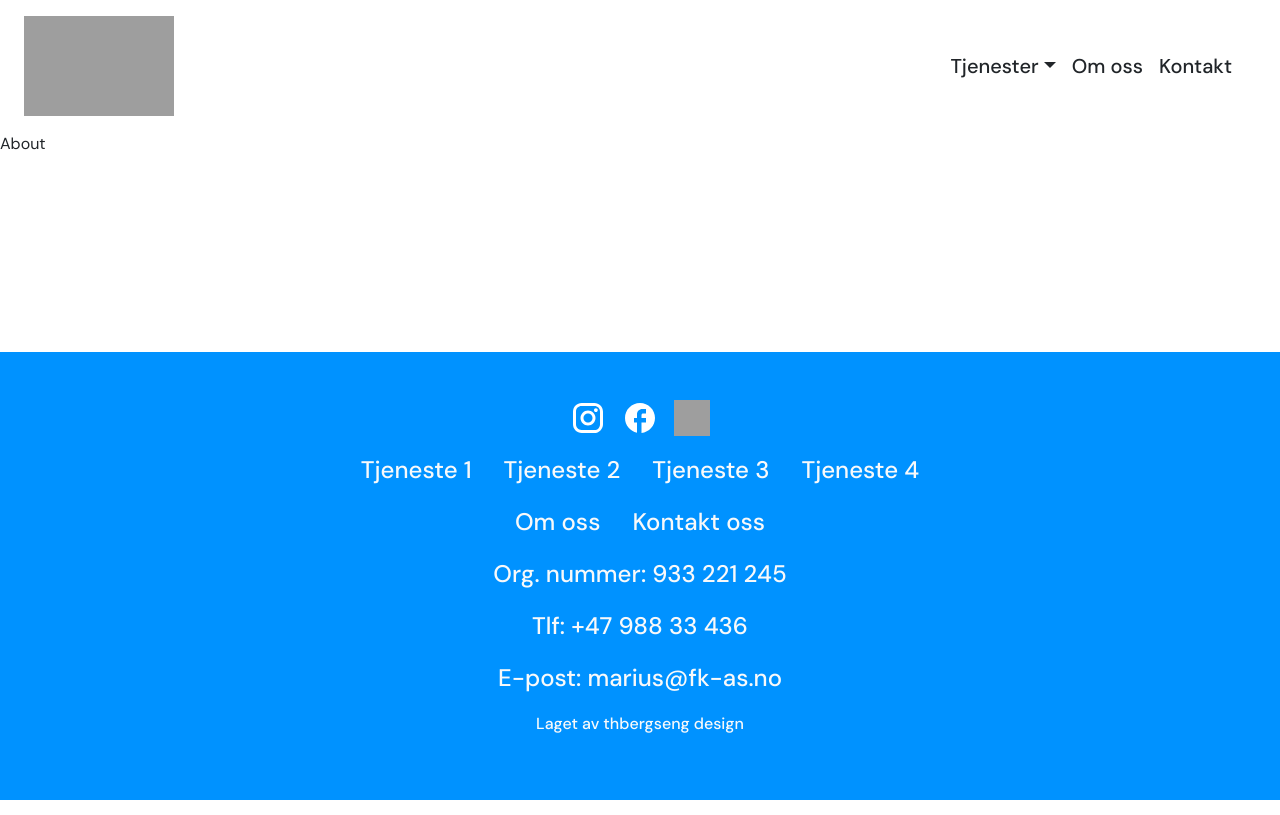
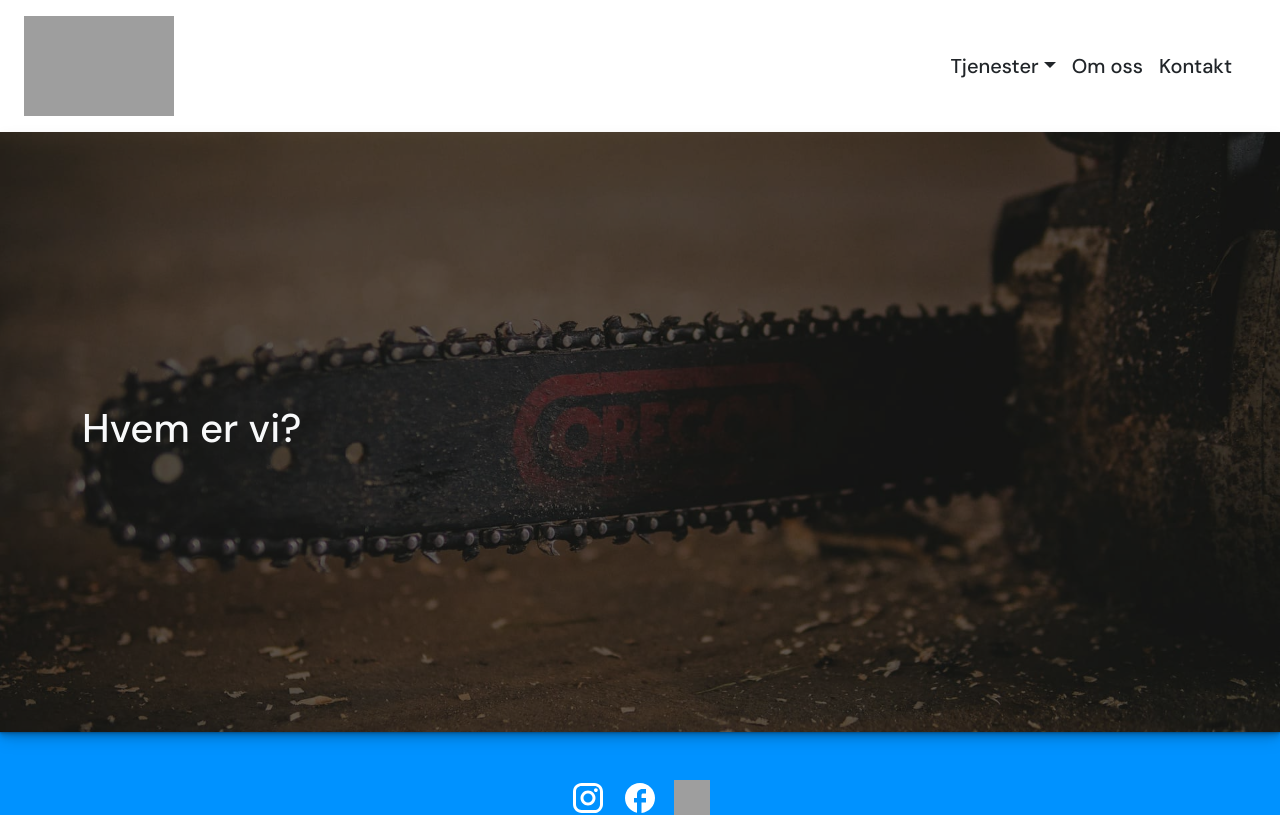
Before and after one commit to teehbee/flostrand-og-knutsen, a React (Vite) app: page /about in a window 1280 px wide. Shown: the top 815 px of the page. Built offline with nearby package versions, Linux system fonts and the light colour scheme; grey boxes are pictures that could not be loaded.

Commit message:
add banner image on about page and banner content placed on image

```diff
--- a/src/pages/about.tsx
+++ b/src/pages/about.tsx
@@ -1,5 +1,17 @@
+import { aboutMainHeaderLarge, aboutMainHeaderSmall, aboutSecondaryHeaderLarge, aboutSecondaryHeaderSmall } from "../assets/img";
+
 function About() {
-  return <div>About</div>;
+  return (
+    <section id="about-us-landing" className="position-relative">
+      <picture>
+        <source media="(min-width: 992px)" srcSet={aboutMainHeaderLarge} />
+        <img className="frontpage-banner" src={aboutMainHeaderSmall} alt="om oss" />
+      </picture>
+      <div className="banner-content container">
+        <h1 className="text-light">Hvem er vi?</h1>
+      </div>
+    </section>
+  );
 }
 
 export default About;
```
